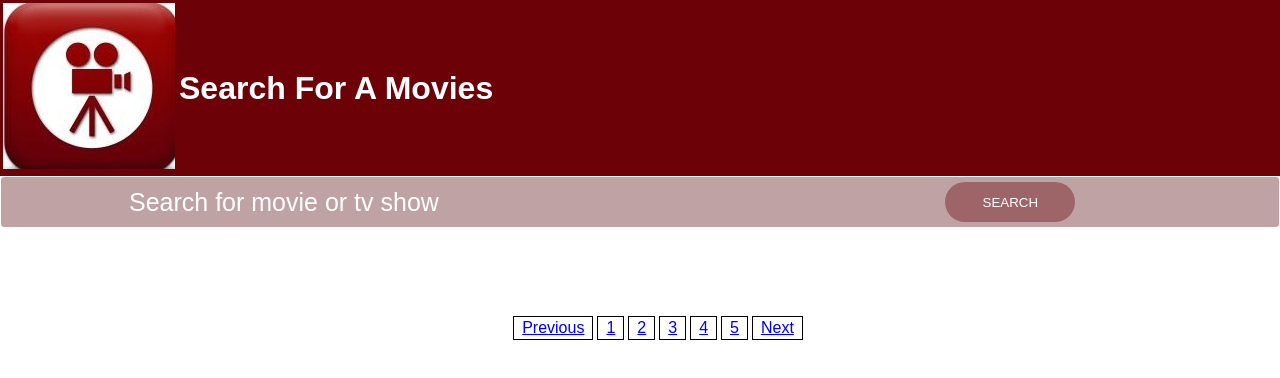
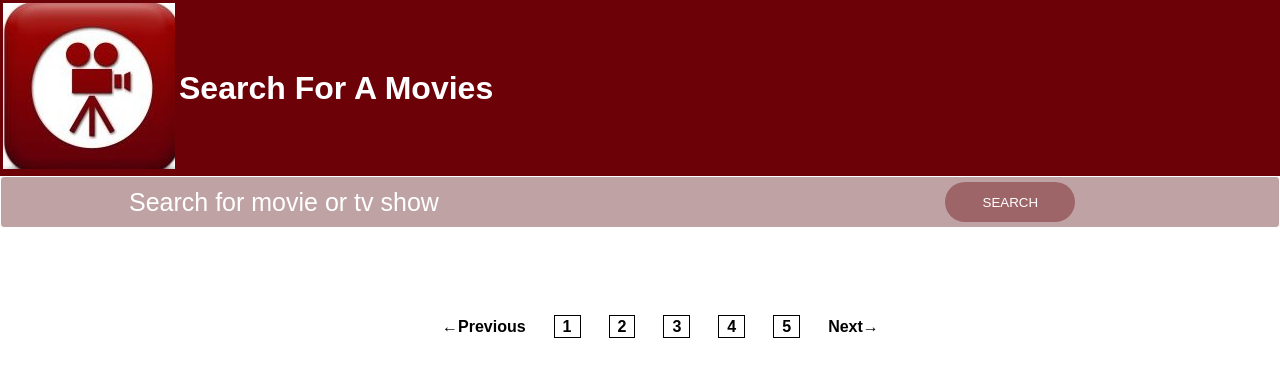
Before and after one commit to tsinat08/Movie, a React (Create React App) app: page / in a window 1280 px wide. Shown: the top 378 px of the page. Built offline with nearby package versions, Linux system fonts and the light colour scheme.

Commit message:
adding pagination

```diff
--- a/src/Components/Pagination/Pagination.css
+++ b/src/Components/Pagination/Pagination.css
@@ -15,12 +15,34 @@
 .pages {
     list-style-type: none;
     display: flex;
+
     /*font-weight: 600;*/
     /*margin-left: 4px;*/
     /*margin-right: 4px;*/
 }
 
 .pages li{
+    padding: 2px 8px;
+    margin-right: 4px;
+    font-style: normal;
+    font-weight: 400;
+}
+
+.pages a{
+    text-decoration: none;
+    font-weight: 600;
+    margin-left: 4px;
+    margin-right: 4px;
+    color: black;
+}
+
+.previous .next{
+    font-weight: 600;
+    margin-left: 4px;
+    margin-right: 4px;
+    border: none;
+}
+.current {
     border: 1px solid rgba(0,0,0,1);
     padding: 2px 8px;
     margin-right: 4px;
--- a/src/Components/Pagination/Pagination.js
+++ b/src/Components/Pagination/Pagination.js
@@ -2,17 +2,18 @@ import React from 'react';
 import './Pagination.css';
 
 class Pagination extends React.Component{
+    current='current'
     render() {
         return(
             <div className='paginations'>
                 <ul className='pages'>
-                    <li><a href="#">Previous</a></li>
-                    <li><a href="#">1</a></li>
-                    <li><a href="#">2</a></li>
-                    <li><a href="#">3</a></li>
-                    <li><a href="#">4</a></li>
-                    <li><a href="#">5</a></li>
-                    <li><a href="#">Next</a></li>
+                    <li className='previous'><a href="#">←Previous</a></li>
+                    <li><a className={this.current} href="#">1</a></li>
+                    <li><a className={this.current} href="#">2</a></li>
+                    <li><a className={this.current} href="#">3</a></li>
+                    <li><a className={this.current} href="#">4</a></li>
+                    <li><a className={this.current} href="#">5</a></li>
+                    <li classname='next'><a href="#">Next→</a></li>
                 </ul>
             </div>
         )
```
